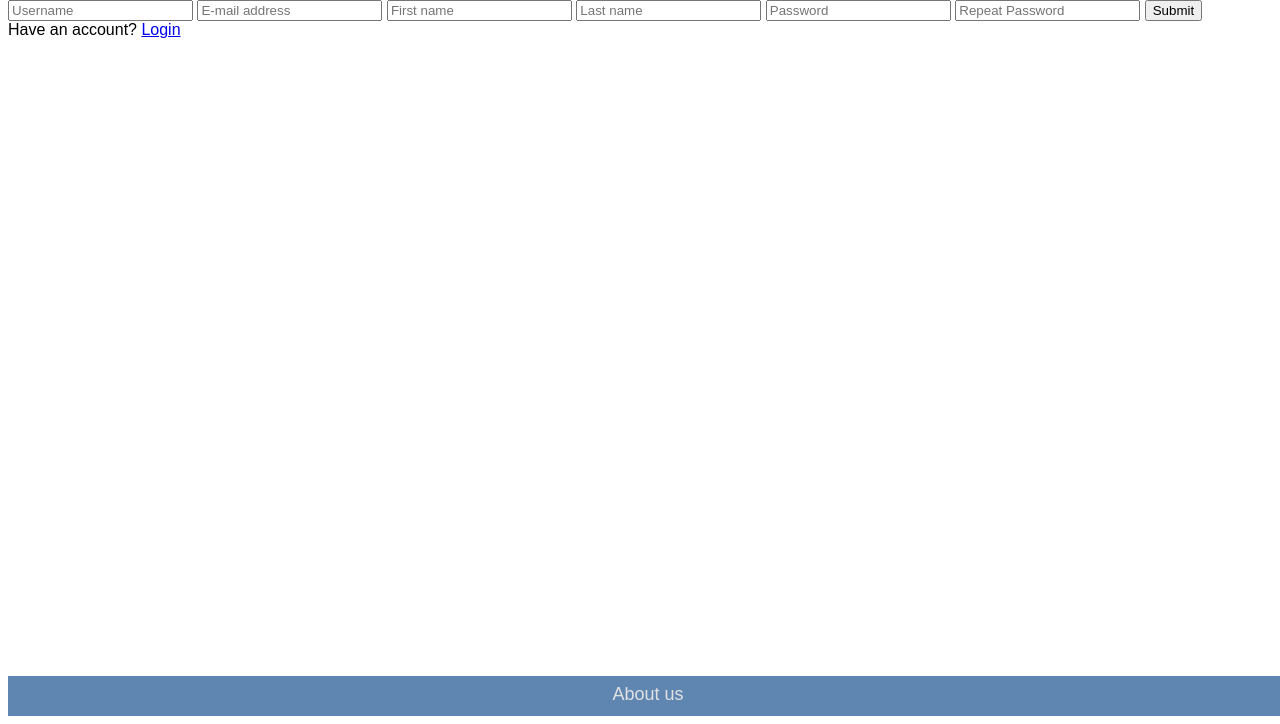
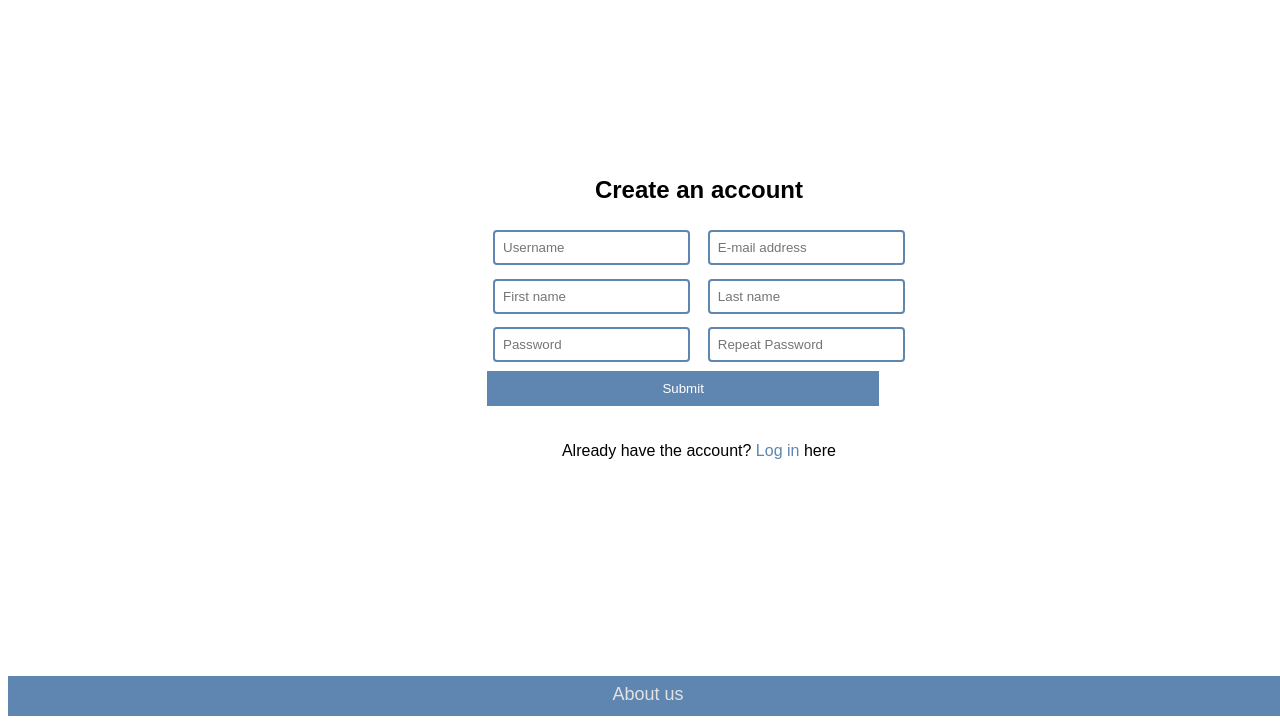
Before and after one commit to WJakubowsk/movie_recommender, a Django app: page /auth/register in a window 1280 px wide. Shown: the part 84-808 px from the top of the page. Run offline with Django 4.2, Linux system fonts and the light colour scheme.

Commit message:
style register template

```diff
--- a/core/templates/authentication/activate.html
+++ b/core/templates/authentication/activate.html
@@ -8,5 +8,7 @@ Please use the link below to verify your account.
 
 http://{{ domain }}{% url 'activate' uidb64=uid token=token %}
 
+Regards,
+MyMovies team
 
 {% endautoescape %}
--- a/core/templates/authentication/login.html
+++ b/core/templates/authentication/login.html
@@ -1,7 +1,7 @@
 {% extends 'main/auth_base.html'%}
 {% block title %}Login{% endblock title %}
 {% block content %}
-<div class="login-container" style="position: absolute; top: 40%; left: 35%">
+<div class="login-container" style="position: absolute; top: 40%; left: 38%">
     <h2>Log in to your account</h2>
 
 
--- a/core/templates/authentication/register.html
+++ b/core/templates/authentication/register.html
@@ -2,26 +2,34 @@
 {% block title %}Register{% endblock title %}
 
 {% block content %}
-
+<div class="register-container" style="position: absolute; top: 30%; left:38%">
+    <h2 style="text-align: center;">Create an account</h2>
     <form method="post" action={% url 'register' %}>
         {% csrf_token %}
-        <input type="text" name="username" value="{{ data.username }}" placeholder="Username"/>
-
-        <input type="text" name="email" value="{{ data.email }}" placeholder="E-mail address"/>
-
-        <input type="text" name="first_name" value="{{ data.first_name }}" placeholder="First name"/>
-        <input type="text" name="last_name" value="{{ data.last_name }}" placeholder="Last name"/>
-
-        <input type="password" name="password" placeholder="Password"/>
-
-
+        <input type="text" name="username" value="{{ data.username }}" placeholder="Username" style="margin: 0.5em; padding: 8px; border: 2px solid rgb(95, 133, 177); border-radius: 4px;"/>
+        <input type="text" name="email" value="{{ data.email }}" placeholder="E-mail address" style="margin: 0.5em; padding: 8px; border: 2px solid rgb(95, 133, 177); border-radius: 4px;"/>
+        <br>
+        <input type="text" name="first_name" value="{{ data.first_name }}" placeholder="First name" style="margin: 0.5em; padding: 8px; border: 2px solid rgb(95, 133, 177); border-radius: 4px;"/>
+        <input type="text" name="last_name" value="{{ data.last_name }}" placeholder="Last name" style="margin: 0.5em; padding: 8px; border: 2px solid rgb(95, 133, 177); border-radius: 4px;"/>
+        <br>
+        <input type="password" name="password" placeholder="Password" style="margin: 0.5em; padding: 8px; border: 2px solid rgb(95, 133, 177); border-radius: 4px;"/>
         <input
                 type="password"
                 name="password2"
                 placeholder="Repeat Password"
+                style="margin: 0.5em; padding: 8px; border: 2px solid rgb(95, 133, 177); border-radius: 4px;"
         />
-        <button>Submit</button>
+        <br>
+        <button style="margin: 1em; background-color: rgb(95, 133, 177);
+        border: none;
+        color: white;
+        padding: 10px 175px;
+        text-decoration: none;
+        margin: 2px 1px;
+        cursor: pointer;">Submit</button>
 
     </form>
-    <div>Have an account? <a href={% url 'login' %}>Login</a></div>
+    <br>
+    <div style="margin-top: 1em; text-align: center;">Already have the account? <a style="text-decoration: none; color: rgb(95, 133, 177)" href={% url 'login' %}>Log in</a> here</div>
+</div>
 {% endblock %}
```
